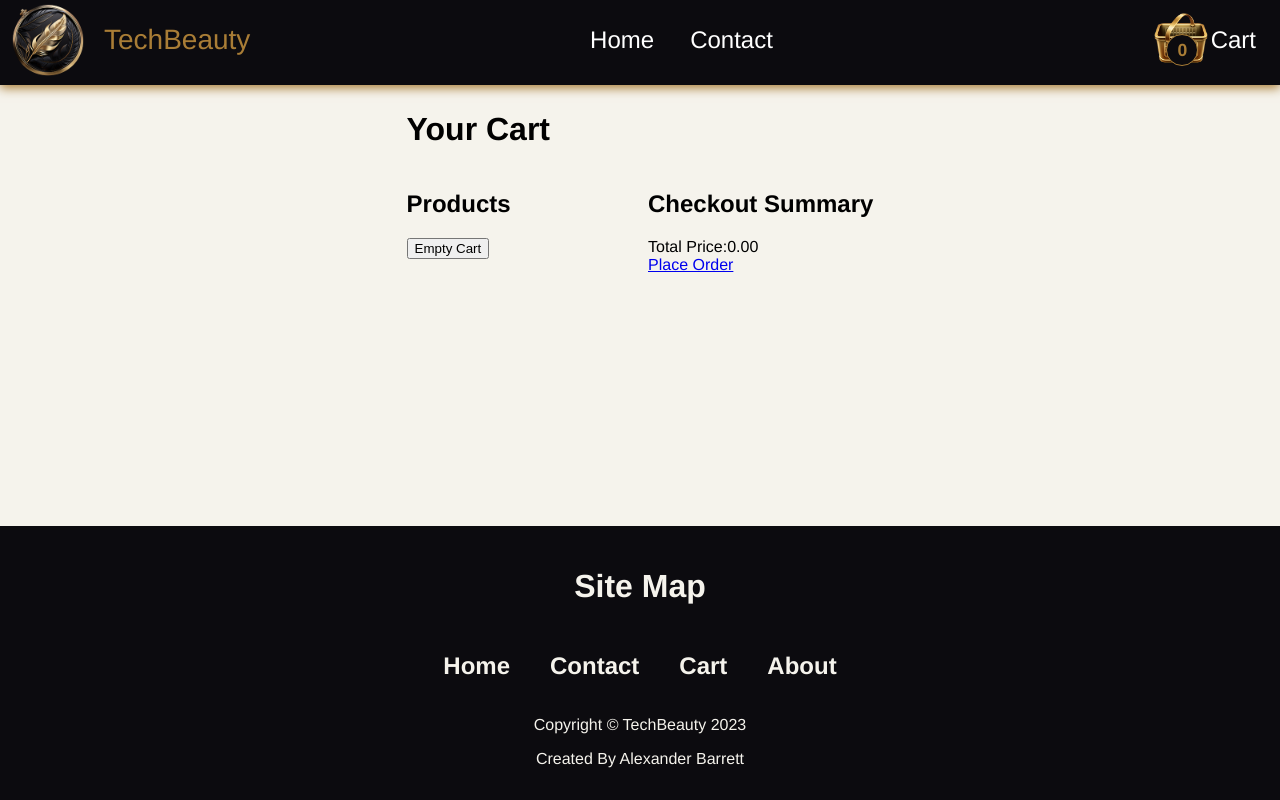
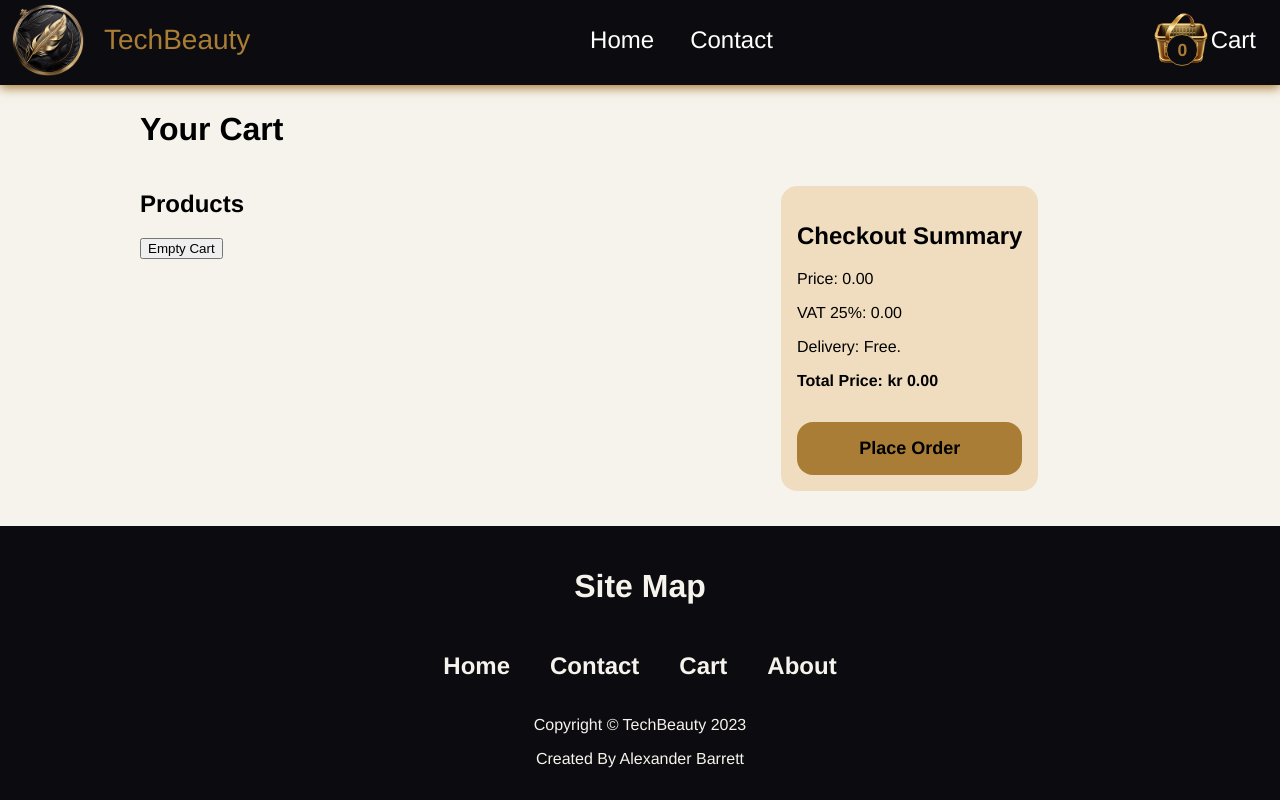
Before and after one commit to Anclagen/TechBeauty, a React (Create React App) app: page /cart in a window 1280 px wide. Built offline with nearby package versions, Linux system fonts and the light colour scheme.

Commit message:
basic requirements for cart page met

```diff
--- a/src/pages/CartPage/index.jsx
+++ b/src/pages/CartPage/index.jsx
@@ -1,6 +1,19 @@
 import { Link } from "react-router-dom";
 import { updateHead } from "../../utilities/updateHead";
-import { Wrapper, CartItemImage, CartItemContainer, CartItemImageContainer, CartItemDetailsContainer, CartItemTitle, RemoveButton, CartGrid, QuantityButton } from "./styles";
+import {
+  Wrapper,
+  CartItemImage,
+  CartItemContainer,
+  CartItemImageContainer,
+  CartItemDetailsContainer,
+  CartItemTitle,
+  RemoveButton,
+  CartGrid,
+  QuantityButton,
+  CartCheckoutSection,
+  CartCheckoutDetails,
+  CartCheckoutButton,
+} from "./styles";
 import { useSelector, useDispatch } from "react-redux";
 import { addToCart, removeFromCart, decreaseQuantity, clearCart } from "../../context/cartSlice";
 
@@ -24,7 +37,7 @@ function CartPage() {
               <CartItemDetailsContainer>
                 <CartItemTitle>{item.title}</CartItemTitle>
                 <p>Price: {item.discountedPrice.toFixed(2)}</p>
-                <p>Quantity: {item.quantity}</p>
+                <p>Quantity:</p>
                 <p>
                   <QuantityButton
                     onClick={() => {
@@ -48,11 +61,19 @@ function CartPage() {
           ))}
           <button onClick={() => dispatch(clearCart())}>Empty Cart</button>
         </section>
-        <section>
-          <h2>Checkout Summary</h2>
-          <div>Total Price:{cart.total.toFixed(2)}</div>
-          <Link to="../success">Place Order</Link>
-        </section>
+        <CartCheckoutSection>
+          <CartCheckoutDetails>
+            <h2>Checkout Summary</h2>
+            <p>Price: {(cart.total / 1.25).toFixed(2)}</p>
+            <p>VAT 25%: {(cart.total - cart.total / 1.25).toFixed(2)} </p>
+            <p>Delivery: Free.</p>
+
+            <p>
+              <b>Total Price: kr {cart.total.toFixed(2)}</b>
+            </p>
+            <CartCheckoutButton to="../success">Place Order</CartCheckoutButton>
+          </CartCheckoutDetails>
+        </CartCheckoutSection>
       </CartGrid>
     </Wrapper>
   );
--- a/src/pages/CartPage/styles.jsx
+++ b/src/pages/CartPage/styles.jsx
@@ -1,11 +1,13 @@
+import { Link } from "react-router-dom";
 import styled from "styled-components";
 
 export const Wrapper = styled.main`
   width: auto;
   margin: 90px auto 2rem auto;
   padding: 0 1rem;
-  max-width: 1200px;
+  max-width: 1000px;
   @media (min-width: 700px) {
+    width: 80%;
     padding: 0 2rem;
   }
 `;
@@ -13,8 +15,7 @@ export const Wrapper = styled.main`
 export const CartGrid = styled.div`
   @media (min-width: 700px) {
     display: grid;
-    grid-template-columns: 1fr 1fr;
-    gap: 1rem;
+    grid-template-columns: 5fr 3fr;
   }
 `;
 
@@ -42,7 +43,7 @@ export const CartItemDetailsContainer = styled.div`
 
 export const CartItemTitle = styled.h3`
   font-size: 1rem;
-  margin-top: 0;
+  margin-top: 1rem;
 `;
 
 export const CartItemImage = styled.img`
@@ -83,3 +84,37 @@ export const RemoveButton = styled.button`
     cursor: pointer;
   }
 `;
+
+export const CartCheckoutSection = styled.section`
+  position: relative;
+  height: 100%;
+  margin-top: 1rem;
+  @media (min-width: 700px) {
+    margin-top: 0;
+    padding: 1rem;
+  }
+`;
+
+export const CartCheckoutDetails = styled.div`
+  padding: 1rem;
+  border-radius: 1rem;
+  background-color: var(--tertiary);
+  @media (min-width: 700px) {
+    position: fixed;
+  }
+`;
+
+export const CartCheckoutButton = styled(Link)`
+  display: block;
+  box-sizing: border-box;
+  width: 100%;
+  padding: 1rem;
+  border-radius: 1rem;
+  font-weight: 600;
+  font-size: 1.125rem;
+  background-color: var(--secondary);
+  text-align: center;
+  text-decoration: none;
+  color: black;
+  margin-top: 2rem;
+`;
```
Also changed, not shown: 1 other file (tests, documents, lock files or other folders).
